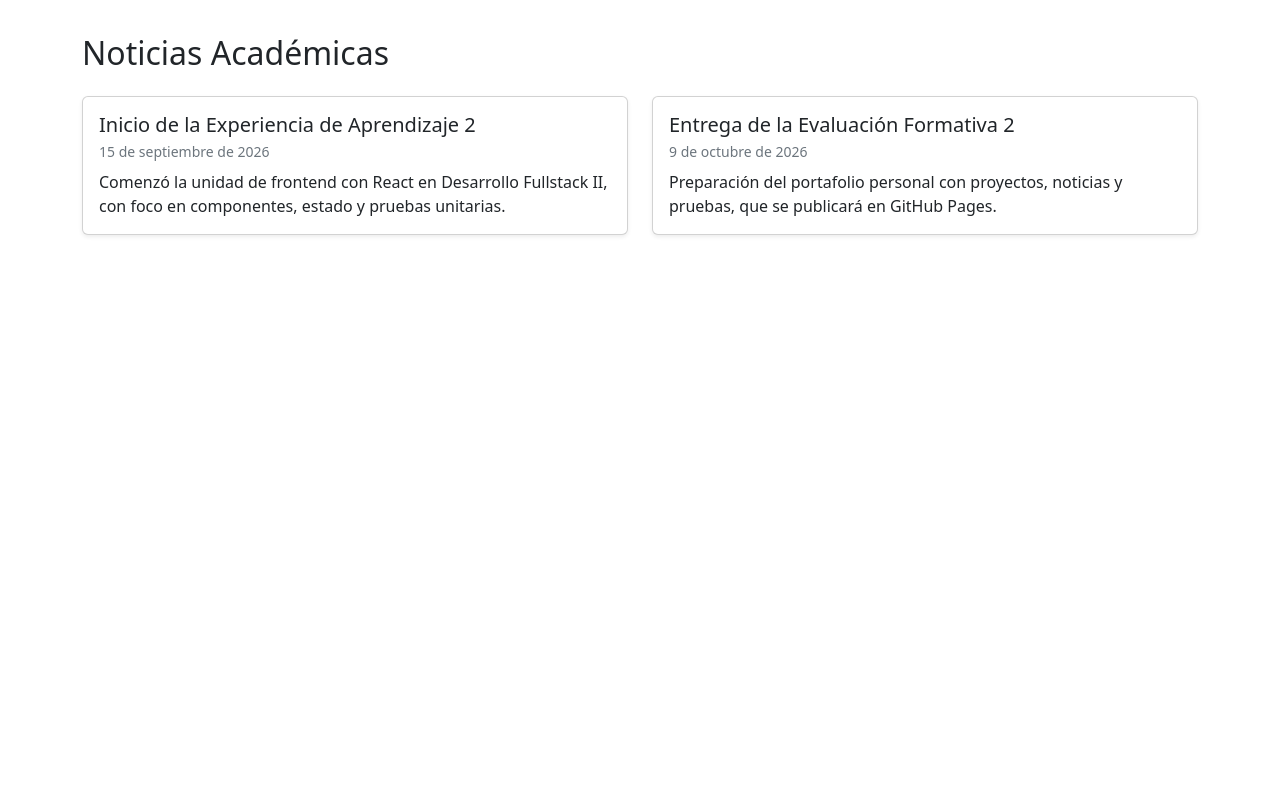
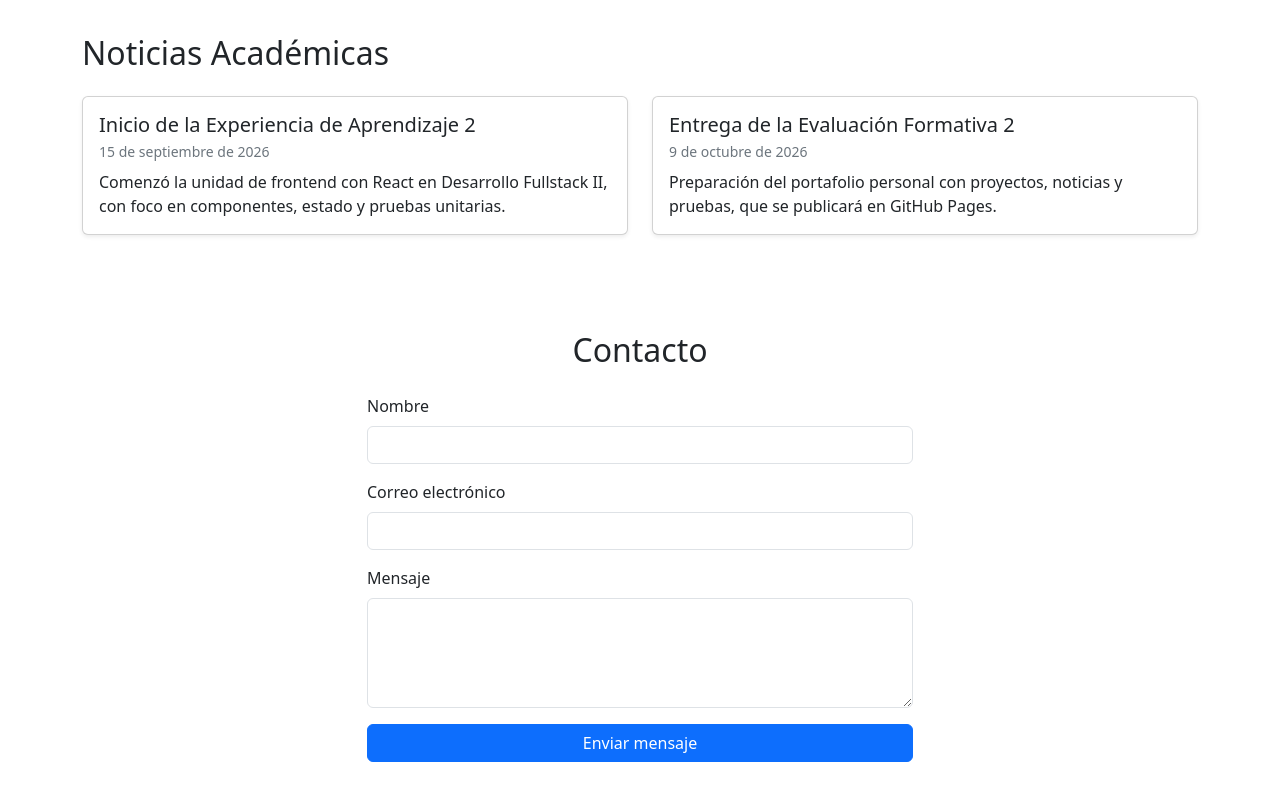
Before and after one commit to Kratos19-11/portafolio-dsy1104, a React (Vite) app: page / in a window 1280 px wide. Shown: the part 1314-2114 px from the top of the page. Before the commit the page ends 1597 px from the top, so only its background shows below. Built offline with nearby package versions, Linux system fonts and the light colour scheme.

Commit message:
agrega formulario de contacto con Form de Bootstrap, validacion y pruebas

```diff
--- a/src/App.jsx
+++ b/src/App.jsx
@@ -2,11 +2,13 @@ import NavBar from './components/layout/NavBar';
 import Introduction from './components/introduction/Introduction';
 import ProjectsSection from './components/projects/ProjectsSection';
 import NewsSection from './components/news/NewsSection';
+import ContactForm from './components/contact/ContactForm';
 
 const NAV_LINKS = [
   { label: 'Introducción', href: '#introduccion' },
   { label: 'Proyectos', href: '#proyectos' },
   { label: 'Noticias', href: '#noticias' },
+  { label: 'Contacto', href: '#contacto' },
 ];
 
 const PROFILE = {
@@ -36,6 +38,7 @@ function App() {
           title="Noticias Académicas"
           category="Académico"
         />
+        <ContactForm />
       </main>
     </>
   );
--- /dev/null
+++ b/src/components/contact/ContactForm.jsx
@@ -0,0 +1,130 @@
+import { useState } from 'react';
+
+const EMAIL_REGEX = /^[^\s@]+@[^\s@]+\.[^\s@]+$/;
+const INITIAL_VALUES = { name: '', email: '', message: '' };
+
+function validate(values) {
+  const errors = {};
+
+  if (!values.name) {
+    errors.name = 'El nombre es obligatorio.';
+  }
+  if (!values.email) {
+    errors.email = 'El correo es obligatorio.';
+  } else if (!EMAIL_REGEX.test(values.email)) {
+    errors.email = 'Ingresa un correo válido.';
+  }
+  if (values.message.length < 10) {
+    errors.message = 'El mensaje debe tener al menos 10 caracteres.';
+  }
+
+  return errors;
+}
+
+/**
+ * Formulario de contacto con el componente Form de Bootstrap.
+ * Props:
+ *  - sectionId: id HTML de la sección (para el menú) y prefijo de los ids de los campos
+ *  - title: título de la sección
+ *  - onSubmit: función opcional que recibe { name, email, message } cuando el formulario es válido
+ */
+function ContactForm({ sectionId = 'contacto', title = 'Contacto', onSubmit }) {
+  const [values, setValues] = useState(INITIAL_VALUES);
+  const [errors, setErrors] = useState({});
+  const [sent, setSent] = useState(false);
+
+  const handleChange = (event) => {
+    const { name, value } = event.target;
+    setValues((prev) => ({ ...prev, [name]: value }));
+    setSent(false);
+    if (errors[name]) {
+      setErrors((prev) => ({ ...prev, [name]: undefined }));
+    }
+  };
+
+  const handleSubmit = (event) => {
+    event.preventDefault();
+
+    const clean = {
+      name: values.name.trim(),
+      email: values.email.trim(),
+      message: values.message.trim(),
+    };
+    const found = validate(clean);
+    setErrors(found);
+
+    if (Object.keys(found).length > 0) {
+      setSent(false);
+      return;
+    }
+
+    if (onSubmit) onSubmit(clean);
+    setValues(INITIAL_VALUES);
+    setSent(true);
+  };
+
+  const fieldProps = (name) => ({
+    id: `${sectionId}-${name}`,
+    name,
+    value: values[name],
+    onChange: handleChange,
+    className: `form-control${errors[name] ? ' is-invalid' : ''}`,
+    'aria-invalid': errors[name] ? 'true' : 'false',
+    'aria-describedby': errors[name] ? `${sectionId}-${name}-error` : undefined,
+  });
+
+  const renderError = (name) =>
+    errors[name] && (
+      <div id={`${sectionId}-${name}-error`} className="invalid-feedback">
+        {errors[name]}
+      </div>
+    );
+
+  return (
+    <section id={sectionId} className="py-5">
+      <h2 className="mb-4 text-center">{title}</h2>
+
+      <div className="row justify-content-center">
+        <div className="col-12 col-md-8 col-lg-6">
+          {sent && (
+            <div className="alert alert-success" role="status">
+              ¡Gracias! Tu mensaje fue enviado correctamente.
+            </div>
+          )}
+
+          <form onSubmit={handleSubmit} noValidate>
+            <div className="mb-3">
+              <label htmlFor={`${sectionId}-name`} className="form-label">
+                Nombre
+              </label>
+              <input type="text" {...fieldProps('name')} />
+              {renderError('name')}
+            </div>
+
+            <div className="mb-3">
+              <label htmlFor={`${sectionId}-email`} className="form-label">
+                Correo electrónico
+              </label>
+              <input type="email" {...fieldProps('email')} />
+              {renderError('email')}
+            </div>
+
+            <div className="mb-3">
+              <label htmlFor={`${sectionId}-message`} className="form-label">
+                Mensaje
+              </label>
+              <textarea rows="4" {...fieldProps('message')}></textarea>
+              {renderError('message')}
+            </div>
+
+            <button type="submit" className="btn btn-primary w-100">
+              Enviar mensaje
+            </button>
+          </form>
+        </div>
+      </div>
+    </section>
+  );
+}
+
+export default ContactForm;
```
Also changed, not shown: 1 other file (tests, documents, lock files or other folders).
